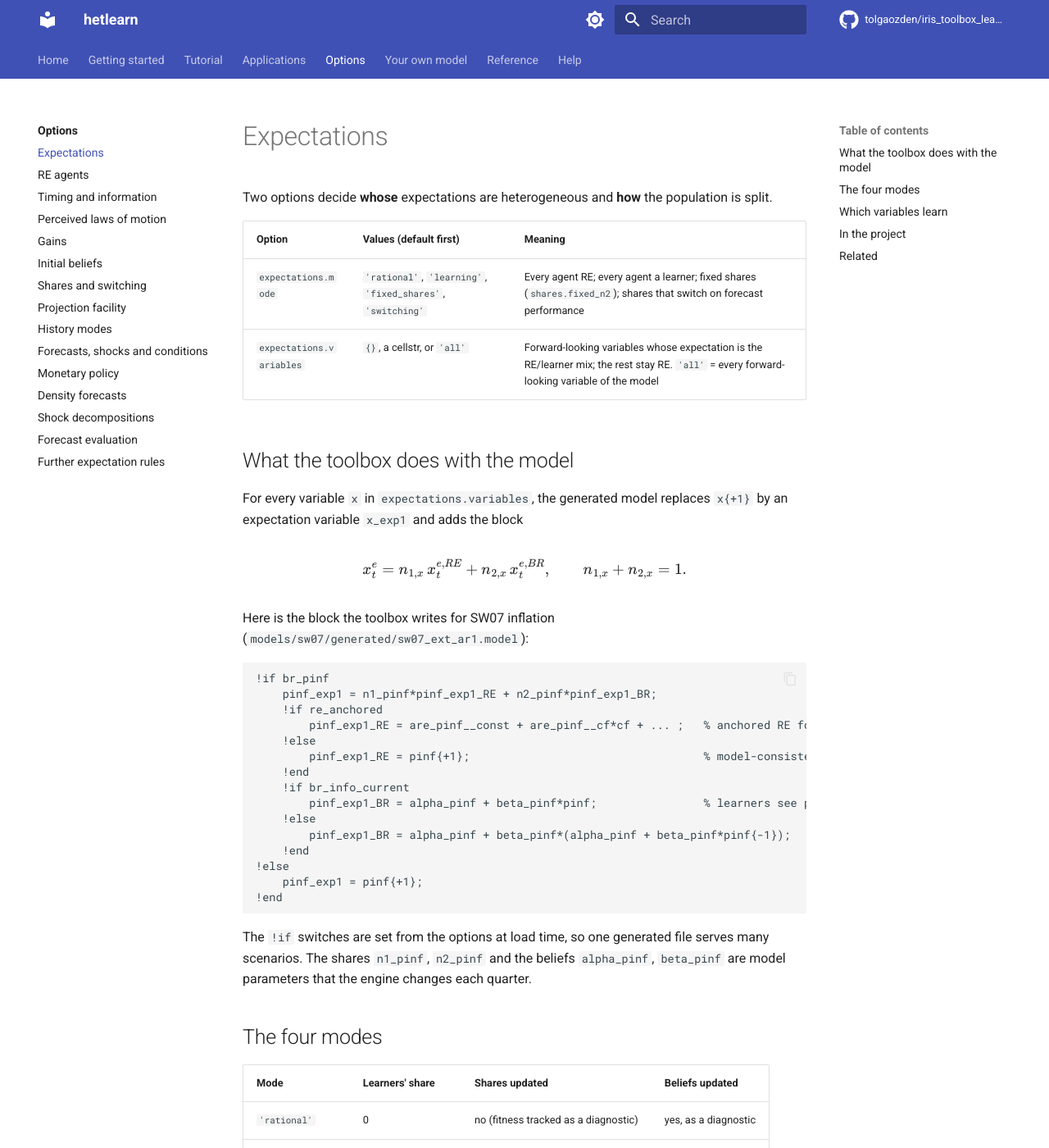
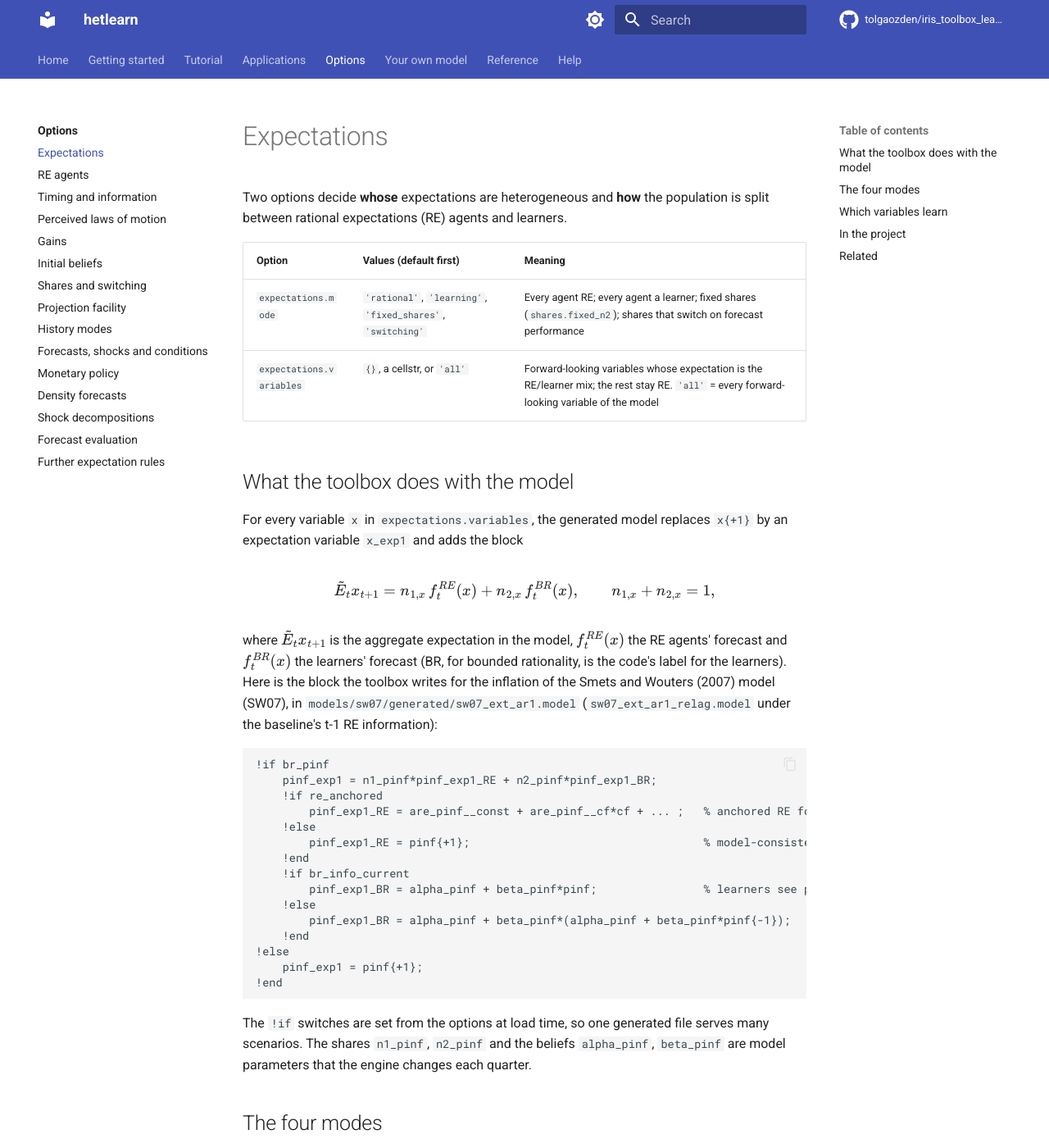
Before and after one commit to HetLearn/iris_toolbox_learning, an MkDocs documentation site: the page built from docs_site/options/expectations.md, in a window 1280 px wide and 1400 px high. Shown: the whole window at 82% size. Built offline with MkDocs 1.6.1 and Material for MkDocs 9.7.7, drawn with Linux system fonts in a browser that asks for light colours; comment, search, counter and statistics services are not loaded; some of the changed text lies outside the part shown.

Commit message:
Site page revised to the writing rules (docs_site/options/expectations.md)
US spelling, no second person, abbreviations spelled out on first use, internal dates and labels removed, notation aligned with the technical appendix.

````diff
--- a/docs_site/options/expectations.md
+++ b/docs_site/options/expectations.md
@@ -1,7 +1,7 @@
 # Expectations
 
 Two options decide **whose** expectations are heterogeneous and **how** the population is
-split.
+split between rational expectations (RE) agents and learners.
 
 | Option | Values (default first) | Meaning |
 |---|---|---|
@@ -14,10 +14,14 @@ For every variable `x` in `expectations.variables`, the generated model replaces
 expectation variable `x_exp1` and adds the block
 
 \[
-x^{e}_{t} = n_{1,x}\, x^{e,RE}_{t} + n_{2,x}\, x^{e,BR}_{t}, \qquad n_{1,x} + n_{2,x} = 1 .
+\tilde E_t x_{t+1} = n_{1,x}\, f^{RE}_t(x) + n_{2,x}\, f^{BR}_t(x), \qquad n_{1,x} + n_{2,x} = 1 ,
 \]
 
-Here is the block the toolbox writes for SW07 inflation (`models/sw07/generated/sw07_ext_ar1.model`):
+where \(\tilde E_t x_{t+1}\) is the aggregate expectation in the model, \(f^{RE}_t(x)\) the RE
+agents' forecast and \(f^{BR}_t(x)\) the learners' forecast (BR, for bounded rationality, is
+the code's label for the learners). Here is the block the toolbox writes for the inflation of
+the Smets and Wouters (2007) model (SW07), in `models/sw07/generated/sw07_ext_ar1.model`
+(`sw07_ext_ar1_relag.model` under the baseline's t-1 RE information):
 
 ```text
 !if br_pinf
@@ -85,11 +89,11 @@ cfg.expectations.variables = 'all';               % all 12 forward-looking varia
 res = hetlearn.run(cfg, 'save', false);
 ```
 
-- Each learning variable gets its own learners (its own PLM and beliefs) and, by default, its
-  own share (`shares.structure = 'per_variable'`). One share for several variables:
-  [Shares and switching](switching.md#one-share-for-several-variables).
+- Each learning variable gets its own learners (its own perceived law of motion and beliefs)
+  and, by default, its own share (`shares.structure = 'per_variable'`). One share for several
+  variables: [Shares and switching](switching.md#one-share-for-several-variables).
 - A name that is not forward-looking stops the load with `hetlearn:load_model:notForward`.
-  To list the candidates:
+  The candidates:
 
 ```matlab
 spec = hetlearn.load_spec('sw07');
````
Also changed, not shown: other parts of docs_site/options/expectations.md (+2 -2 lines).
